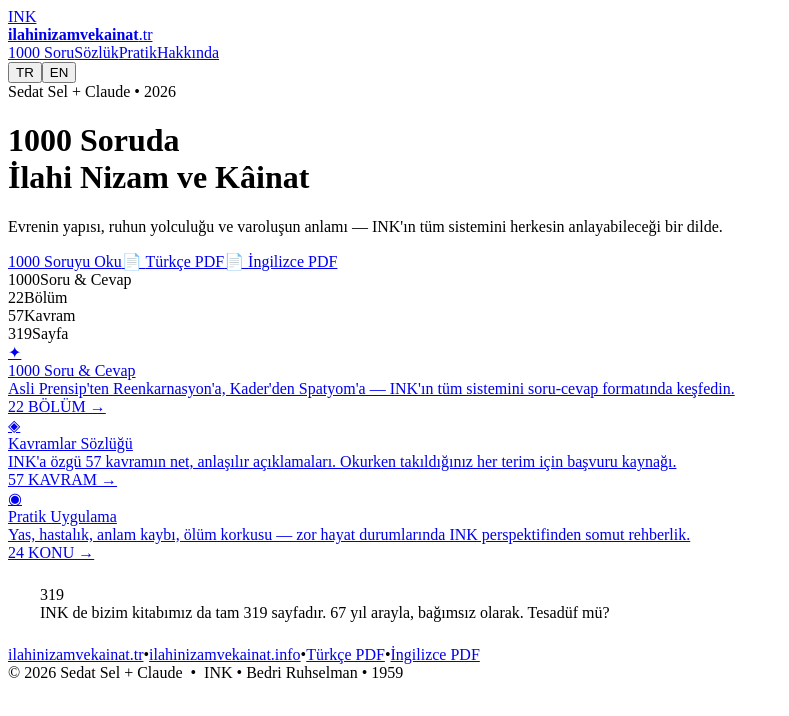
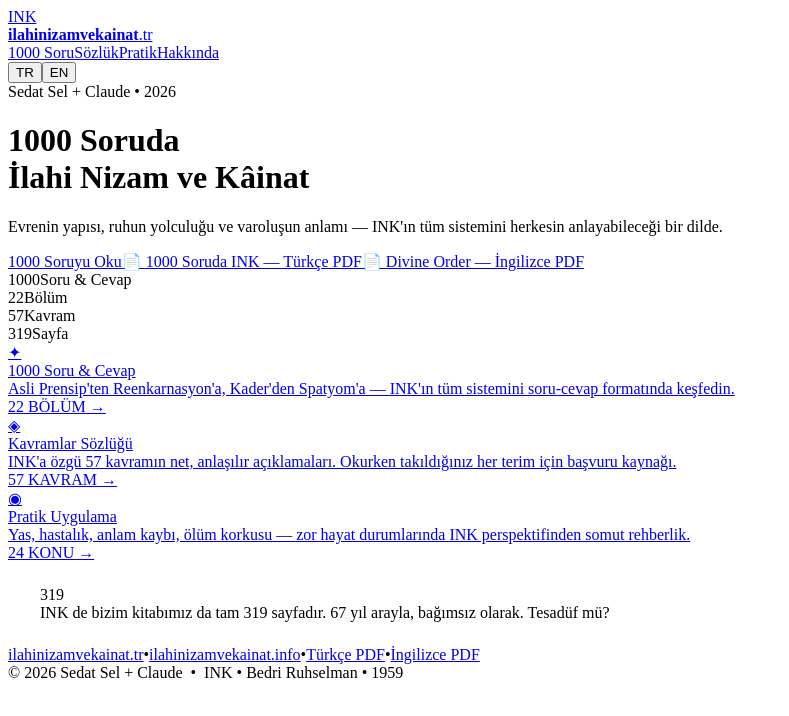
Before and after one commit to avsedatsel/ink-website, a Next.js app: page / in a window 1280 px wide. Shown: the top 716 px of the page, without its empty margins (0-789 px from the left). Built offline with nearby package versions, Linux system fonts and the light colour scheme.

Commit message:
Update index.js

```diff
--- a/pages/index.js
+++ b/pages/index.js
@@ -11,7 +11,7 @@ export default function Home() {
       eyebrow: 'Sedat Sel + Claude  •  2026',
       h1a: '1000 Soruda', h1b: 'İlahi Nizam ve Kâinat',
       sub: 'Evrenin yapısı, ruhun yolculuğu ve varoluşun anlamı — INK\'ın tüm sistemini herkesin anlayabileceği bir dilde.',
-      btn1: '1000 Soruyu Oku', pdfTr: 'Türkçe PDF', pdfEn: 'İngilizce PDF',
+      btn1: '1000 Soruyu Oku', pdfTr: '1000 Soruda INK — Türkçe PDF', pdfEn: 'Divine Order — İngilizce PDF',
       s1:'Soru & Cevap', s2:'Bölüm', s3:'Kavram', s4:'Sayfa',
       f1t:'1000 Soru & Cevap', f1d:'Asli Prensip\'ten Reenkarnasyon\'a, Kader\'den Spatyom\'a — INK\'ın tüm sistemini soru-cevap formatında keşfedin.',
       f2t:'Kavramlar Sözlüğü', f2d:'INK\'a özgü 57 kavramın net, anlaşılır açıklamaları. Okurken takıldığınız her terim için başvuru kaynağı.',
@@ -22,7 +22,7 @@ export default function Home() {
       eyebrow: 'Sedat Sel + Claude  •  2026',
       h1a: '1000 Questions About', h1b: 'The Divine Order and the Universe',
       sub: '1000 questions and answers about the structure of the universe, the journey of the soul, and the meaning of existence — in plain language.',
-      btn1: 'Read 1000 Questions', pdfTr: 'Turkish PDF', pdfEn: 'English PDF',
+      btn1: 'Read 1000 Questions', pdfTr: '1000 Questions INK — Turkish PDF', pdfEn: 'Divine Order — English PDF',
       s1:'Q & A', s2:'Sections', s3:'Concepts', s4:'Pages',
       f1t:'1000 Questions & Answers', f1d:'From the Primordial Principle to Reincarnation — explore the complete INK system in Q&A format.',
       f2t:'Glossary of Terms', f2d:'Clear, accessible definitions of 57 concepts unique to the INK system.',
```
